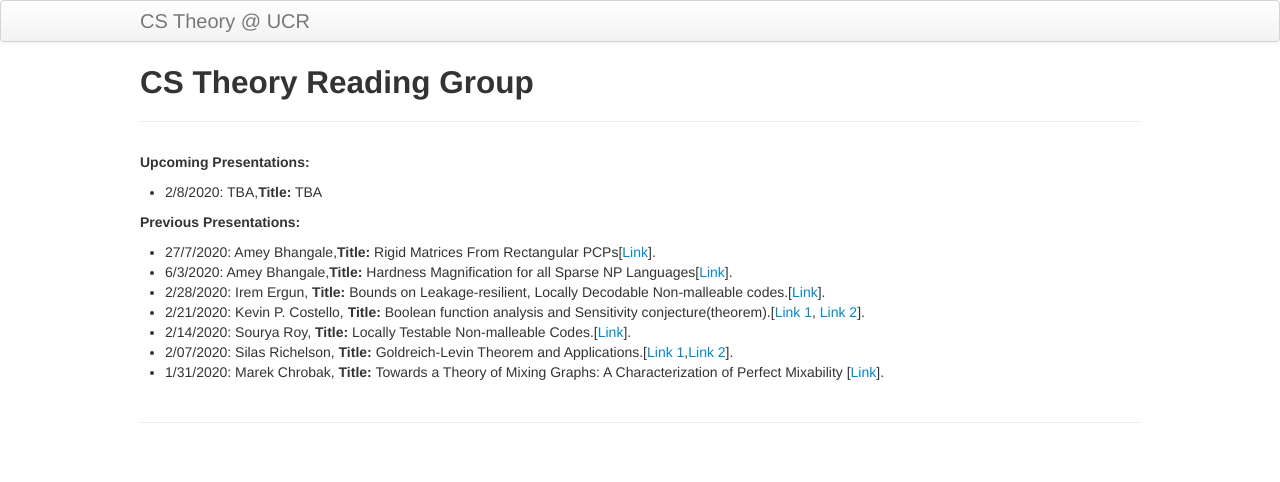
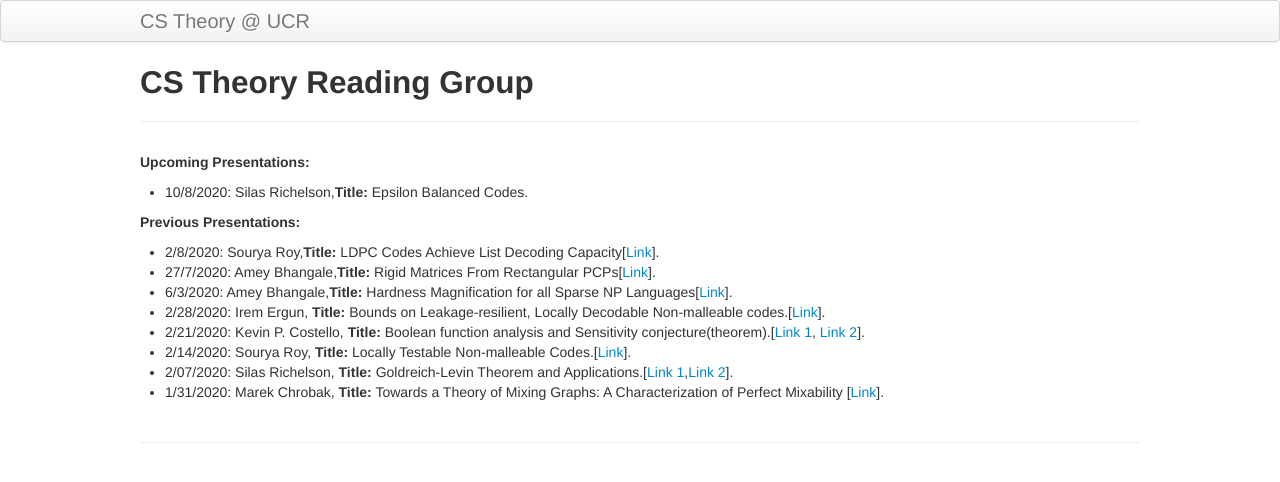
Before and after one commit to SRA2/cstweb, a Jekyll site: the page built from index.md, in a window 1280 px wide. Shown: the top 482 px of the page. Built offline with Jekyll 4.4.1, drawn with Linux system fonts in a browser that asks for light colours.

Commit message:
Update index.md

```diff
--- a/index.md
+++ b/index.md
@@ -5,9 +5,10 @@ tagline:
 description:
 ---
 **Upcoming Presentations:**
-* 2/8/2020: TBA,**Title:** TBA
+* 10/8/2020: Silas Richelson,**Title:** Epsilon Balanced Codes.
 
 **Previous Presentations:**
+* 2/8/2020: Sourya Roy,**Title:** LDPC Codes Achieve List Decoding Capacity[[Link](https://arxiv.org/pdf/1909.06430.pdf)].
 * 27/7/2020: Amey Bhangale,**Title:** Rigid Matrices From Rectangular PCPs[[Link](https://eccc.weizmann.ac.il/report/2020/075/)].
 * 6/3/2020: Amey Bhangale,**Title:** Hardness Magnification for all Sparse NP Languages[[Link](https://eccc.weizmann.ac.il/report/2019/118/)].
 * 2/28/2020: Irem Ergun, **Title:** Bounds on Leakage-resilient, Locally Decodable Non-malleable codes.[[Link](https://eprint.iacr.org/2017/015)].
```
